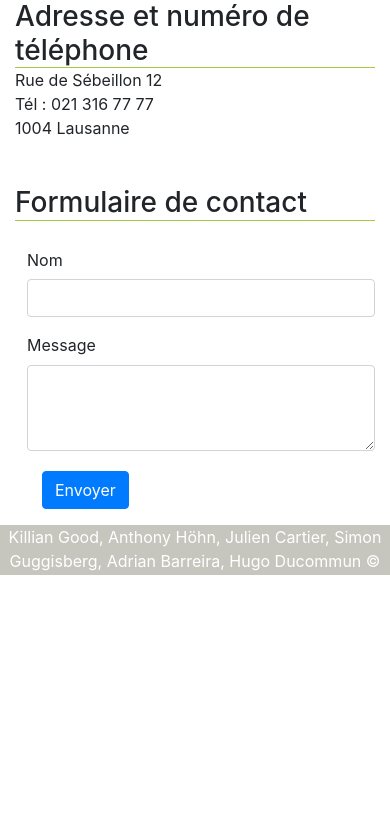
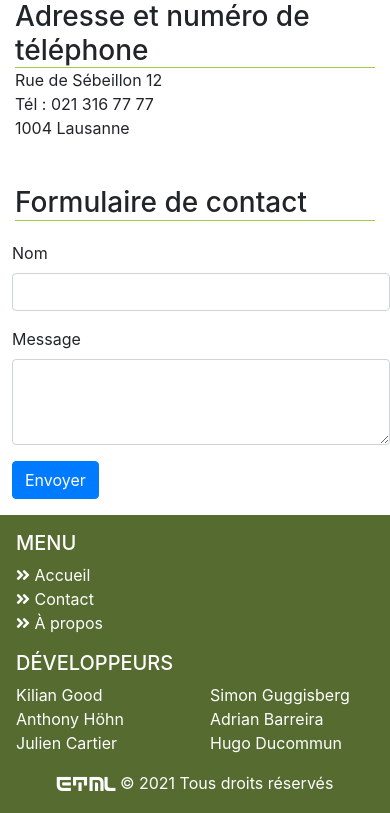
Before and after one commit to GuggisbergSimon/P_PROD, a PHP site: template view/page/Contact.php in a window 390 px wide. Shown: the part 498-1311 px from the top of the page. Before the commit the page ends 1073 px from the top, so only its background shows below. Run offline with PHP 8.4, Linux system fonts and the light colour scheme; the template is opened without the code that fills it, so the values that code supplies are empty; some libraries are stand-ins or nearby versions; some web fonts are replaced.

Commit message:
Remade of the footer

```diff
--- a/resources/css/style.css
+++ b/resources/css/style.css
@@ -203,40 +203,13 @@ submit {
     padding-left: 12px;
 }
 
-.footer {
-    height: 50px;
-    left: 0;
-    bottom: 0;
+/* Footer */
+
+#footer {
+    background-color: #556B2F;
     width: 100%;
-    background-color: #c6c6bf;
-    color: white;
-    text-align: center;
 }
 
-/* When the screen is less than 600 pixels wide, hide all links, except for the first one ("Home"). Show the link that contains should open and close the topnav (.icon) */
-@media screen and (max-width: 693px) {
-    .topnav a:not(:first-child) {display: none;}
-    .topnav a.icon {
-        float: right;
-        display: block;
-
-        width: auto;
-        justify-content: flex-start;
-        align-items: stretch;
-    }
+.footer-admin {
+    background-color: darkblue !important;
 }
-
-/* The "responsive" class is added to the topnav with JavaScript when the user clicks on the icon. This class makes the topnav look good on small screens (display the links vertically instead of horizontally) */
-@media screen and (max-width: 693px) {
-    .topnav.responsive { position: relative; }
-    .topnav.responsive a.icon {
-        position: absolute;
-        right: 0;
-        top: 0;
-    }
-    .topnav.responsive a {
-        float: none;
-        display: block;
-        text-align: left;
-    }
-}
--- a/view/footer.php
+++ b/view/footer.php
@@ -1,8 +1,41 @@
-        <footer>
-            <!-- footer -->
-            <div class="footer">
-                <p>Killian Good, Anthony Höhn, Julien Cartier, Simon Guggisberg, Adrian Barreira, Hugo Ducommun © <?php echo date("Y"); ?> @ Ecole technique des métiers de Lausanne</p>
+        <section id="footer" <?php if ($admin) { echo "class='footer-admin'"; } ?>>
+            <div class="container text-white p-3">
+                <div class="row d-flex justify-content-around">
+                    <div class="col-md-6 col-sm-12">
+                        <h5>MENU</h5>
+                        <ul class="list-unstyled quick-links">
+                            <li><a class="text-white" href="index.php?controller=home&action=Accueil" style="text-decoration: none;"><i class="fa fa-angle-double-right"></i> Accueil</a></li>
+                            <li><a class="text-white" href="index.php?controller=home&action=Contact" style="text-decoration: none;"><i class="fa fa-angle-double-right"></i> Contact</a></li>
+                            <li><a class="text-white" href="index.php?controller=home&action=Apropos" style="text-decoration: none;"><i class="fa fa-angle-double-right"></i> À propos</a></li>
+                        </ul>
+                    </div>
+                    <div class="col-md-6 col-sm-12">
+                        <h5>DÉVELOPPEURS</h5>
+                        <div class="row">
+                            <div class="col">
+                                <ul class="list-unstyled quick-links">
+                                    <li>Kilian Good</li>
+                                    <li>Anthony Höhn</li>
+                                    <li>Julien Cartier</li>
+                                </ul>
+                            </div>
+                            <div class="col">
+                                <ul class="list-unstyled quick-links">
+                                    <li>Simon Guggisberg</li>
+                                    <li>Adrian Barreira</li>
+                                    <li>Hugo Ducommun</li>
+                                </ul>
+                            </div>
+                        </div>
+
+                    </div>
+                </div>
+                <div class="row">
+                    <div class="col-12 p-0 text-center">
+                        <p class="m-0"><a class="text-white" href="https://www.etml.ch" target="_blank" style="font-family: 'ETML'; text-decoration: none !important;">ETML</a><span class="align-top"> © <?php echo date('Y'); ?> Tous droits réservés</span></p>
+                    </div>
+                </div>
             </div>
-        </footer>
+        </section>
     </body>
 </html>
--- a/view/page/Contact.php
+++ b/view/page/Contact.php
@@ -65,18 +65,16 @@
 
     <form action="index.php?controller=home&action=Contact" class="formulaire" method="post">
         <div class="row mb-3">
-            <label for="inputEmail3" class="col-sm-2 col-form-label">Nom</label>
-            <div class="col-sm-10">
-                <input type="text" class="form-control" id="inputEmail3" name="contactNom">
-            </div>
+            <label for="contactNom" class="form-label">Nom</label><br>
+            <input type="text" class="form-control" id="contactNom" name="contactNom">
         </div>
-        <div class="mb-3">
-            <label for="exampleFormControlTextarea1" class="form-label">Message</label>
-            <textarea class="form-control" id="exampleFormControlTextarea1" rows="3" name="contactMsg"></textarea>
-            <div class="col-12">
-                <button class="btn btn-primary" type="submit">Envoyer</button>
-            </div>
+        <div class="row mb-3">
+            <label for="contactMsg" class="form-label">Message</label>
+            <textarea class="form-control" id="contactMsg" rows="3" name="contactMsg"></textarea>
+
+            <button class="btn btn-primary mt-3" type="submit">Envoyer</button>
         </div>
+
     </form>
 
 </div>
```
